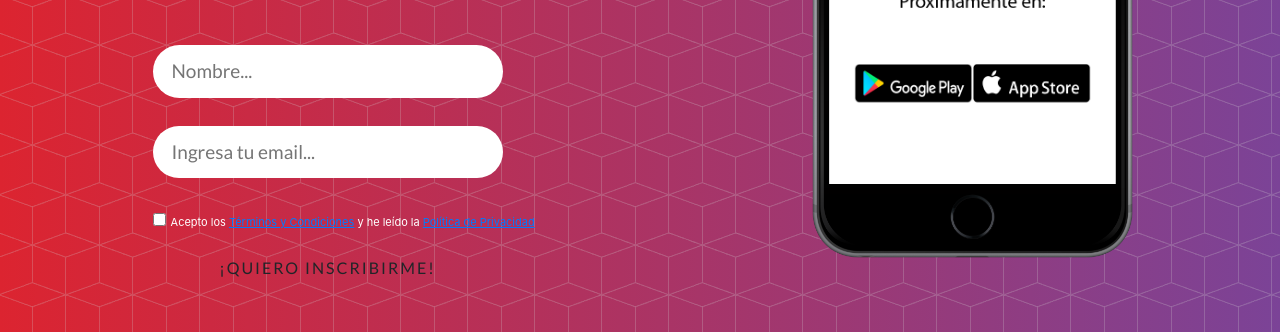
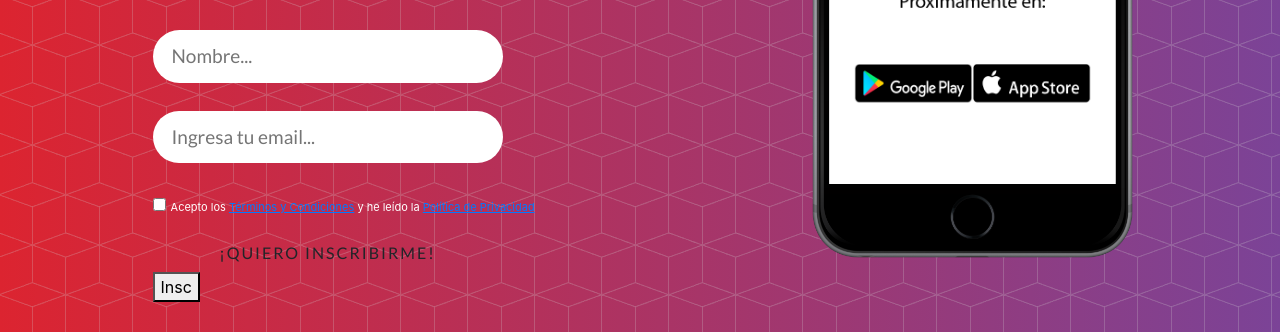
Before and after one commit to alamosapp/alamos, a website with bundled scripts: page index.html in a window 1280 px wide. Shown: the part 468-802 px from the top of the page. Built offline with nearby package versions, Linux system fonts and the light colour scheme; a web font is replaced by a local one.

Commit message:
Update index.html

```diff
--- a/index.html
+++ b/index.html
@@ -114,6 +114,15 @@ src="https://www.facebook.com/tr?id=699187680745099&ev=PageView&noscript=1"
              ¡Apúntate a vivir una <b><span style="color:yellow;">nueva experiencia</span></b> en la compra y venta de vehículos!<br></h1>
             </h1>
 
+
+<script>
+function onClick() {
+  fbq('track', 'Lead');
+};
+</script>
+
+
+
          <form name="gform" id="gform" enctype="text/plain" action="https://docs.google.com/forms/d/e/1FAIpQLSf2CO--H34TIiUTwEtVsh8HndbccPg8O7VAPqyArqlL9nBiMg/formResponse?" target="hidden_iframe" onsubmit="submitted=true;">
   <input type="text" tabindex="-1" class="text-field" name="entry.253823004" id="entry.253823004" placeholder="Nombre..." onfocus="myFunction()"><br>
   <input type="email" tabindex="-1" class="email-field" name="entry.227024020" required id="entry.227024020" placeholder="Ingresa tu email..." onfocus="myFunction()"><br>
@@ -149,6 +158,8 @@ $('#gform').on('submit', function(e) {
   $('#gform').prepend('¡Gracias por tu interés, pronto sabrás de nosotros!');
   });
 </script>
+
+<button onClick="onClick()">Insc</button>
 
           </div>
         </div>
```
